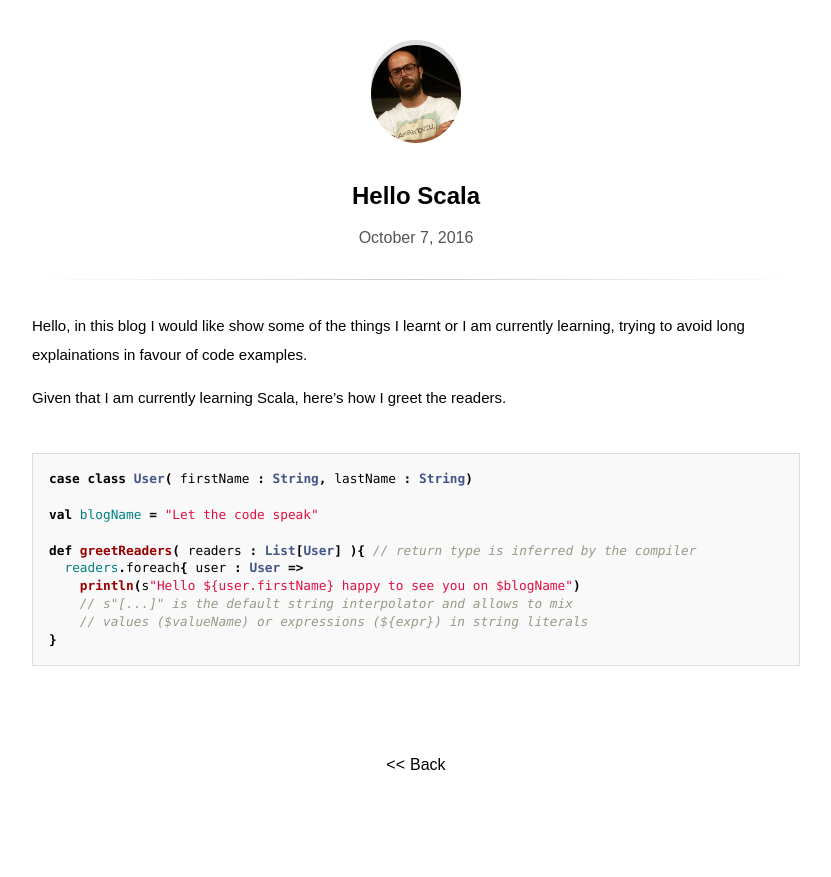
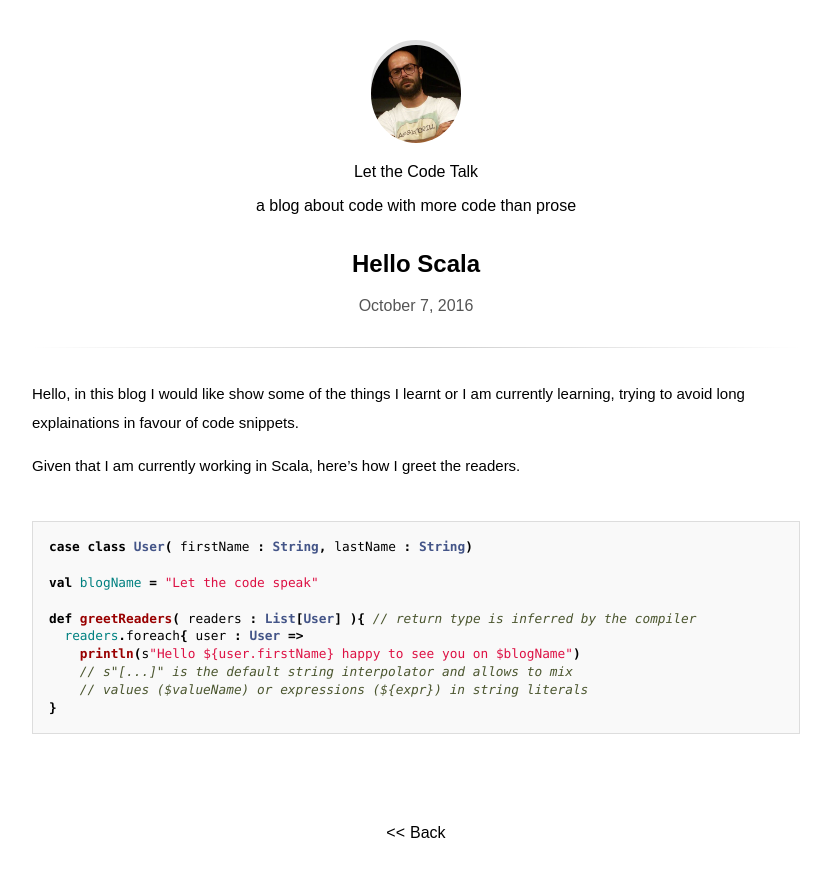
Before and after one commit to kekkooo/kekkooo.github.io, a Jekyll site: the page built from _posts/2016-10-07-hello-scala.md, in a window 1280 px wide. Shown: the top 877 px of the page, without its empty margins (224-1055 px from the left). Built offline with Jekyll 4.4.1, drawn with Linux system fonts in a browser that asks for light colours; some web fonts are replaced.

Commit message:
new post!

````diff
--- a/_includes/header.html
+++ b/_includes/header.html
@@ -13,5 +13,7 @@
 		<img src="/assets/1.jpg" class='gravatar'>
 	</a>
 	<span class="logo-prompt">{{ prompt }}</span>
+	<p> Let the Code Talk </p>
+	<p> a blog about code with more code than prose</p>
 
 </aside>
--- a/_posts/2016-10-07-hello-scala.md
+++ b/_posts/2016-10-07-hello-scala.md
@@ -1,11 +1,12 @@
 ---
 title: Hello Scala
 updated: 2016-10-07 22:42
+category: [SCALA]
 ---
 
-Hello, in this blog I would like show some of the things I learnt or I am currently learning, trying to avoid long explainations in favour of code examples.
+Hello, in this blog I would like show some of the things I learnt or I am currently learning, trying to avoid long explainations in favour of code snippets.
 
-Given that I am currently learning Scala, here's how I greet the readers.
+Given that I am currently working in Scala, here's how I greet the readers.
 
 ```scala
 case class User( firstName : String, lastName : String)
--- a/_sass/syntax.scss
+++ b/_sass/syntax.scss
@@ -29,12 +29,14 @@
   }
   // Comment.Preproc
   .c1 {
-    color: #998;
+    /*color: #998;*/
+    color: #4b562f;
     font-style: italic;
   }
   // Comment.Single
   .cs {
-    color: #999;
+    /*color: #999;*/
+    color: #4b562f;
     font-weight: bold;
     font-style: italic;
   }
--- a/blog.html
+++ b/blog.html
@@ -9,6 +9,7 @@
 
 		<li>
 			<div class="post-date">
+				<span>{{ post.category }} - </span>
 				<span>{{ post.date | date: "%b %d, %Y" }}</span>
 			</div>
 			<div class="title">
````
Also changed, not shown: _posts/2016-10-08-option-monad.md (added, +64 -0 lines).
